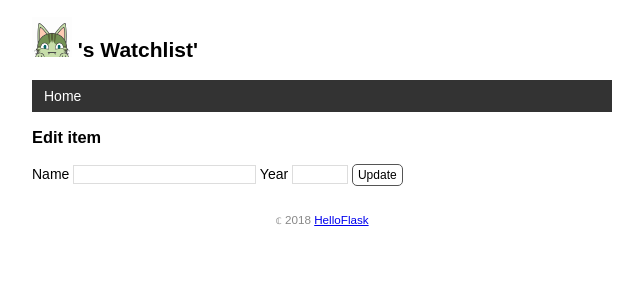
After one commit to FDUZS/helloflask, a Flask app: template templates/edit.html in a window 1280 px wide. The commit adds this page. Shown: the top 300 px of the page, without its empty margins (318-961 px from the left). Run offline with Flask 2, Linux system fonts and the light colour scheme; the template is opened without the code that fills it, so the values that code supplies are empty.

Commit message:
add: create, edit and delete item by form

```diff
--- a/app.py
+++ b/app.py
@@ -6,6 +6,7 @@ from flask import render_template
 from flask import url_for
 from markupsafe import escape
 from flask_sqlalchemy import SQLAlchemy
+from flask import request, redirect, flash
 
 
 app = Flask(__name__)
@@ -15,6 +16,7 @@ app.config["SQLALCHEMY_DATABASE_URI"] = "sqlite:///" + os.path.join(
 )
 app.config["SQLALCHEMY_TRACK_MODIFICATIONS"] = False
 db = SQLAlchemy(app)
+app.config["SECRET_KEY"] = "dev"
 
 
 @app.cli.command()
@@ -91,9 +93,49 @@ def page_not_found(e):
     return render_template("404.html"), 404
 
 
-@app.route("/")
+@app.route("/", methods=["GET", "POST"])
 def index():
-    # user = User.query.first()
+    if request.method == "POST":
+        title = request.form.get("title")
+        year = request.form.get("year")
+        if not title or not year or len(year) > 4 or len(title) > 60:
+            flash("Invalid input.")
+            return redirect(url_for("index"))
+        movie = Movie(title=title, year=year)
+        db.session.add(movie)
+        db.session.commit()
+        flash("Item created.")
+        return redirect(url_for("index"))
+
     movies = Movie.query.all()
     return render_template("index.html", movies=movies)
-    # return render_template("index.html", name=name, movies=movies)
+
+
+@app.route("/movie/edit/<int:movie_id>", methods=["GET", "POST"])
+def edit(movie_id):
+    movie = Movie.query.get_or_404(movie_id)
+
+    if request.method == "POST":
+        title = request.form["title"]
+        year = request.form["year"]
+
+        if not title or not year or len(year) != 4 or len(title) > 60:
+            flash("Invalid input.")
+            return redirect(url_for("edit", movie_id=movie_id))
+
+        movie.title = title
+        movie.year = year
+        db.session.commit()
+        flash("Item updated.")
+        return redirect(url_for("index"))
+
+    return render_template("edit.html", movie=movie)
+
+
+@app.route("/movie/delete/<int:movie_id>", methods=["POST"])
+def delete(movie_id):
+    movie = Movie.query.get_or_404(movie_id)
+    db.session.delete(movie)
+    db.session.commit()
+    flash("Item deleted.")
+    return redirect(url_for("index"))
--- a/static/style.css
+++ b/static/style.css
@@ -79,3 +79,48 @@ nav li a:hover {
     border-radius: 5px;
     padding: 3px 5px;
 }
+
+input[type=submit] {
+    font-family: inherit;
+}
+
+input[type=text] {
+    border: 1px solid #ddd;
+}
+
+input[name=year] {
+    width: 50px;
+}
+
+.btn {
+    font-size: 12px;
+    padding: 3px 5px;
+    text-decoration: none;
+    cursor: pointer;
+    background-color: white;
+    color: black;
+    border: 1px solid #555555;
+    border-radius: 5px;
+}
+
+.btn:hover {
+    text-decoration: none;
+    background-color: black;
+    color: white;
+    border: 1px solid black;
+}
+
+.alert {
+    position: relative;
+    padding: 7px;
+    margin: 7px 0;
+    border: 1px solid transparent;
+    color: #004085;
+    background-color: #cce5ff;
+    border-color: #b8daff;
+    border-radius: 5px;
+}
+
+.inline-form {
+    display: inline;
+}
--- a/templates/base.html
+++ b/templates/base.html
@@ -12,6 +12,9 @@
 </head>
 
 <body>
+    {% for message in get_flashed_messages() %}
+    <div class="alert">{{ message }}</div>
+    {% endfor %}
     <h2>
         <img src="{{ url_for('static', filename='images/avatar.png') }}" alt="Avatar" class="avatar">
         {{ user.name }}'s Watchlist'
--- /dev/null
+++ b/templates/edit.html
@@ -0,0 +1,10 @@
+{% extends 'base.html' %}
+
+{% block content %}
+<h3>Edit item</h3>
+<form action="" method="post">
+    Name <input type="text" name="title" autocomplete="off" required value="{{ movie.title }}">
+    Year <input type="text" name="year" autocomplete="off" required value="{{ movie.year }}">
+    <input type="submit" class="btn" name="submit" value="Update">
+</form>
+{% endblock %}
```
Also changed, not shown: templates/index.html (+9 -0 lines).
